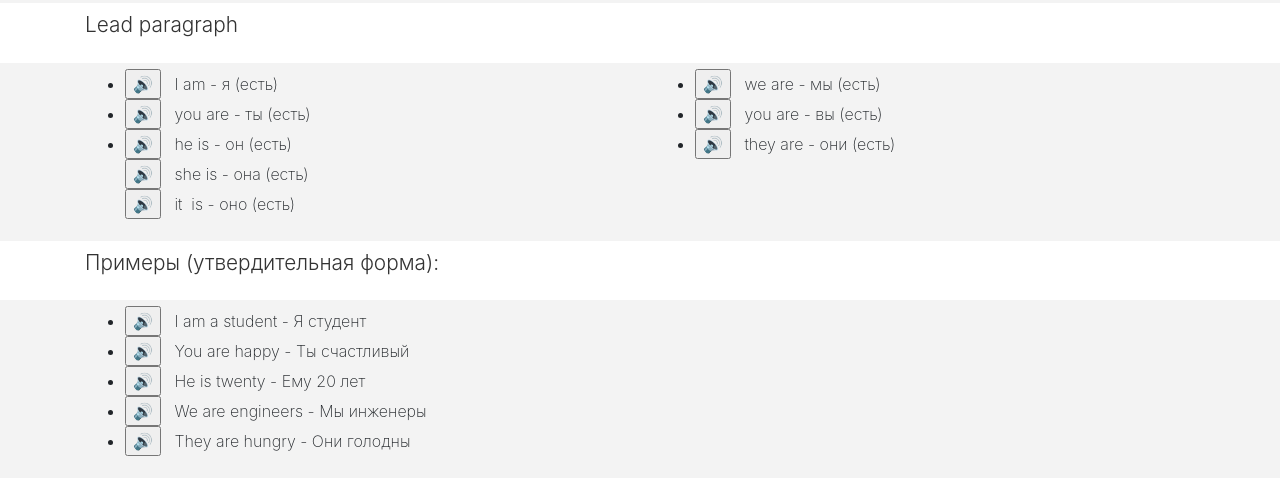
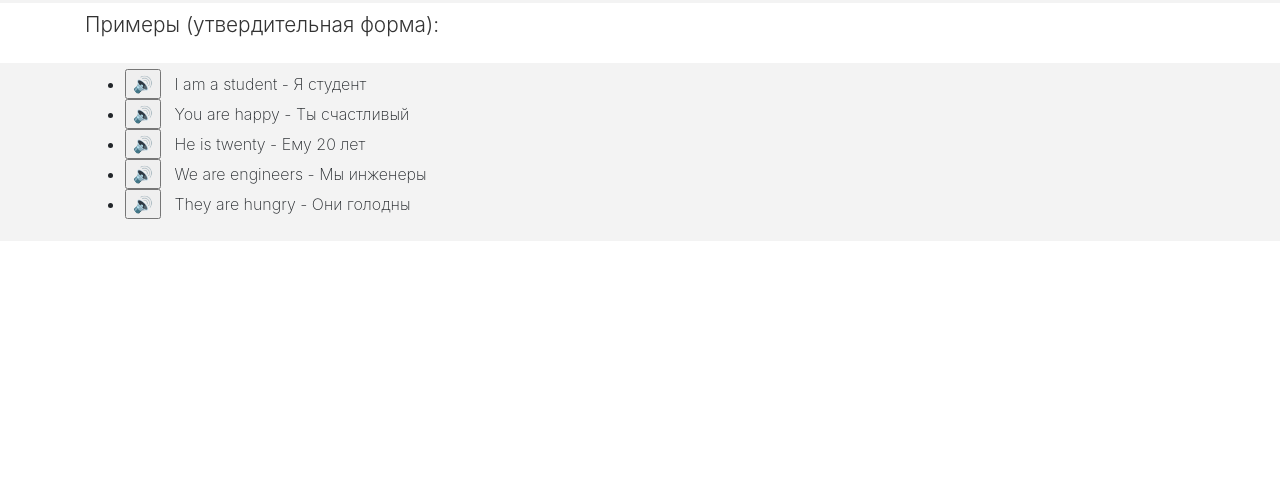
Before and after one commit to nomansclay/main, a plain HTML site: page english/index.html in a window 1280 px wide. Shown: the part 785-1263 px from the top of the page. After the commit the page ends 1026 px from the top, so only its background shows below. Drawn offline with nearby package versions, Linux system fonts and the light colour scheme.

Commit message:
Update english/index.html

```diff
--- a/english/index.html
+++ b/english/index.html
@@ -112,35 +112,6 @@
     <div class="container">
       <div class="row">
         <div class="col-md-12">
-          <p class="lead">Lead paragraph </p>
-        </div>
-      </div>
-    </div>
-  </div>
-  <div class="p-1 bg-light">
-    <div class="container">
-      <div class="row">
-        <div class="col-md-6">
-          <ul class="">
-            <li><input onclick="responsiveVoice.speak(&quot;I am&quot;);" type="button" value="🔊">&nbsp;&nbsp;&nbsp;I am - я (есть)</li>
-            <li><input onclick="responsiveVoice.speak(&quot;you are&quot;);" type="button" value="🔊">&nbsp;&nbsp;&nbsp;you are - ты (есть)</li>
-            <li><input onclick="responsiveVoice.speak(&quot;he is&quot;);" type="button" value="🔊">&nbsp;&nbsp;&nbsp;he is - он (есть)<br><input onclick="responsiveVoice.speak(&quot;she is&quot;);" type="button" value="🔊">&nbsp;&nbsp;&nbsp;she is - она (есть)<br><input onclick="responsiveVoice.speak(&quot;it is&quot;);" type="button" value="🔊">&nbsp;&nbsp;&nbsp;it&nbsp; is - оно (есть)</li>
-          </ul>
-        </div>
-        <div class="col-md-6">
-          <ul class="">
-            <li><input onclick="responsiveVoice.speak(&quot;we are&quot;);" type="button" value="🔊">&nbsp;&nbsp;&nbsp;we are - мы (есть)<br></li>
-            <li><input onclick="responsiveVoice.speak(&quot;you are&quot;);" type="button" value="🔊">&nbsp;&nbsp;&nbsp;you are - вы (есть)</li>
-            <li><input onclick="responsiveVoice.speak(&quot;they are&quot;);" type="button" value="🔊">&nbsp;&nbsp;&nbsp;they are - они (есть)</li>
-          </ul>
-        </div>
-      </div>
-    </div>
-  </div>
-  <div class="p-1">
-    <div class="container">
-      <div class="row">
-        <div class="col-md-12">
           <p class="lead">Примеры (утвердительная форма):</p>
         </div>
       </div>
```
